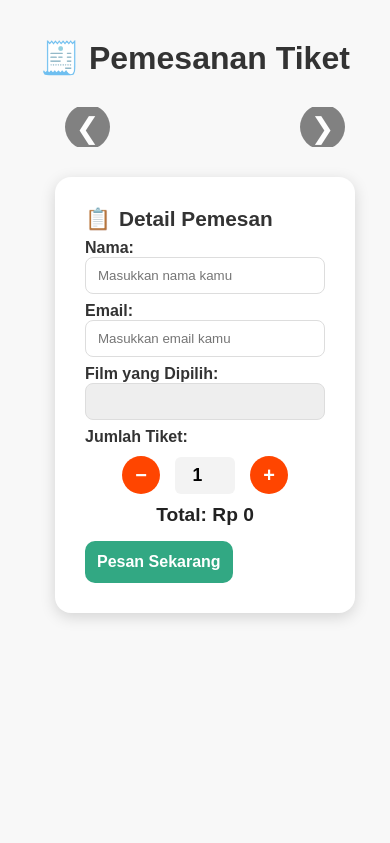
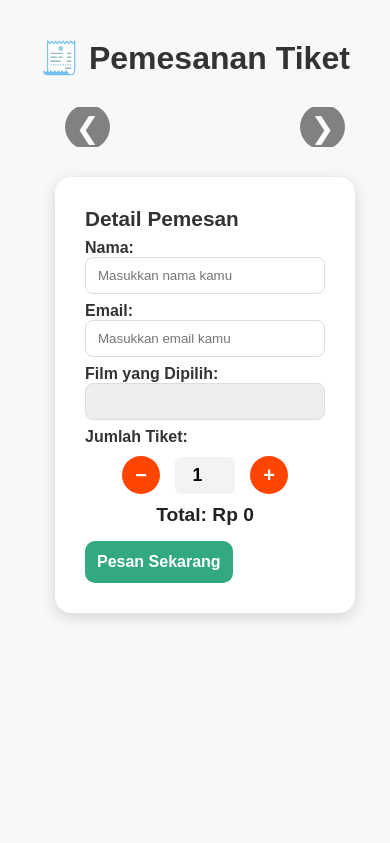
Before and after one commit to fauzanmuh/tiket-app, a PHP site: page /booking.php in a window 390 px wide. Shown: the part 65-908 px from the top of the page. Run offline with PHP 8.4, Linux system fonts and the light colour scheme; data that the repository does not hold is empty.

Commit message:
fix: change layout booking

```diff
--- a/css/style.css
+++ b/css/style.css
@@ -298,10 +298,6 @@
   color: #333;
 }
 
-.cart-form h3::before {
-  content: "📋";
-}
-
 .cart-form label {
   font-weight: 600;
   color: #333;
@@ -537,6 +533,6 @@ tr:hover {
   }
 
   .film-item {
-    min-width: 180px;
+    min-width: 210px;
   }
 }
```
